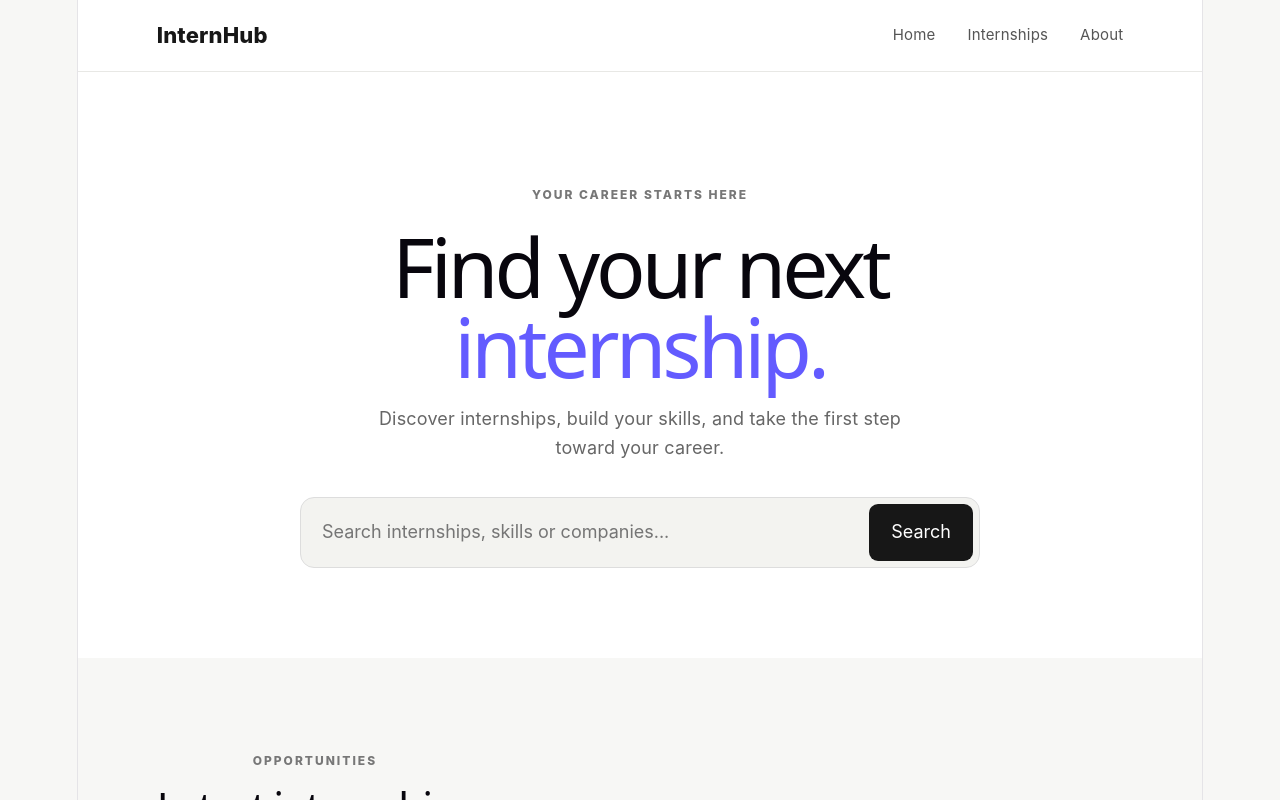
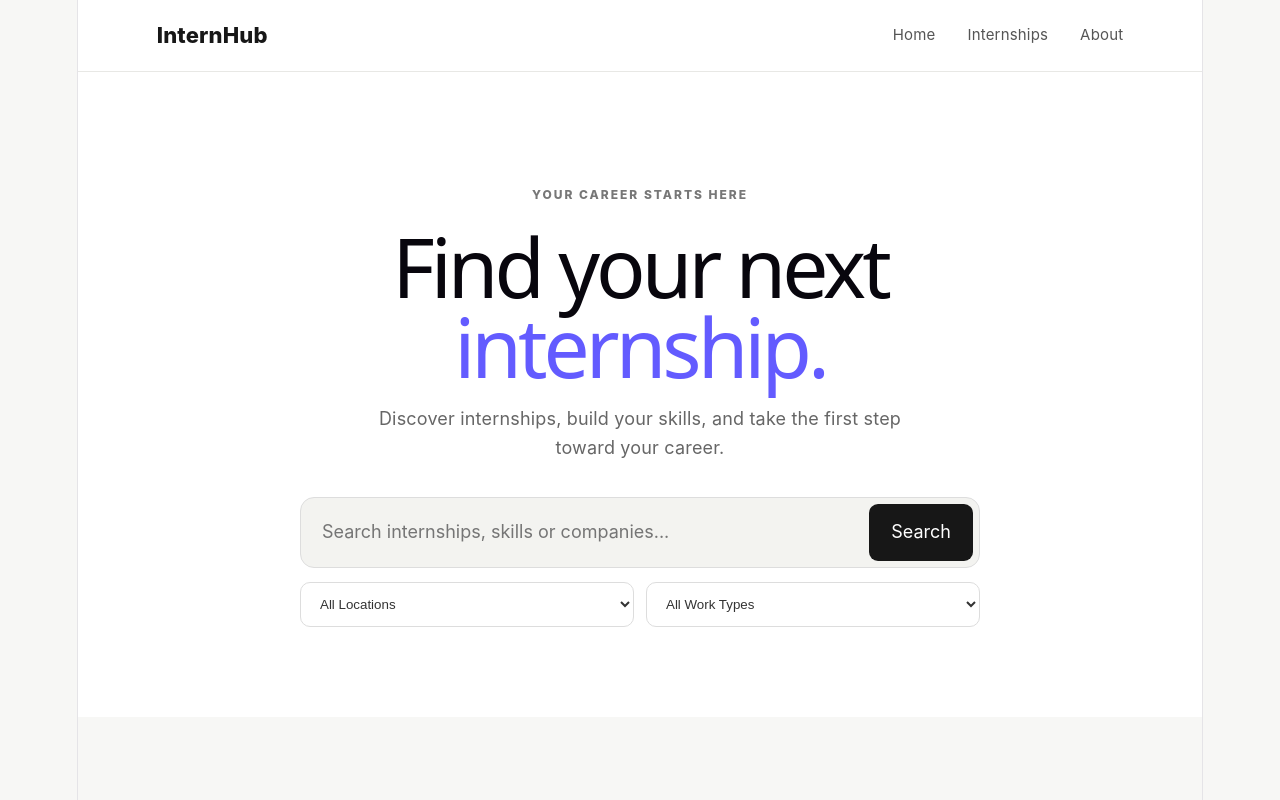
Before and after one commit to vaibhavvm2005/student-internship-hub, a React (Vite) app: page / in a window 1280 px wide. Shown: the top 800 px of the page. Built offline with nearby package versions, Linux system fonts and the light colour scheme.

Commit message:
Add internship location and work type filters

```diff
--- a/src/App.css
+++ b/src/App.css
@@ -290,3 +290,31 @@ footer p {
     gap: 10px;
   }
 }
+
+.filters {
+  max-width: 680px;
+  margin: 14px auto 0;
+  display: flex;
+  gap: 12px;
+}
+
+.filters select {
+  flex: 1;
+  padding: 13px 15px;
+  border: 1px solid #ddd;
+  border-radius: 10px;
+  background: white;
+  color: #333;
+  outline: none;
+  cursor: pointer;
+}
+
+.filters select:focus {
+  border-color: #635bff;
+}
+
+@media (max-width: 600px) {
+  .filters {
+    flex-direction: column;
+  }
+}
--- a/src/App.jsx
+++ b/src/App.jsx
@@ -36,12 +36,25 @@ const internships = [
 
 function App() {
   const [search, setSearch] = useState("");
+  const [locationFilter, setLocationFilter] = useState("All");
+  const [typeFilter, setTypeFilter] = useState("All");
 
-  const filteredInternships = internships.filter((internship) =>
+const filteredInternships = internships.filter((internship) => {
+  const matchesSearch =
     `${internship.role} ${internship.company} ${internship.location}`
       .toLowerCase()
-      .includes(search.toLowerCase())
-  );
+      .includes(search.toLowerCase());
+
+  const matchesLocation =
+    locationFilter === "All" ||
+    internship.location === locationFilter;
+
+  const matchesType =
+    typeFilter === "All" ||
+    internship.type === typeFilter;
+
+  return matchesSearch && matchesLocation && matchesType;
+});
 
   return (
     <div className="app">
@@ -78,6 +91,27 @@ function App() {
 
           <button>Search</button>
         </div>
+        <div className="filters">
+  <select
+    value={locationFilter}
+    onChange={(e) => setLocationFilter(e.target.value)}
+  >
+    <option value="All">All Locations</option>
+    <option value="Bengaluru">Bengaluru</option>
+    <option value="Hyderabad">Hyderabad</option>
+    <option value="Remote">Remote</option>
+  </select>
+
+  <select
+    value={typeFilter}
+    onChange={(e) => setTypeFilter(e.target.value)}
+  >
+    <option value="All">All Work Types</option>
+    <option value="Remote">Remote</option>
+    <option value="Hybrid">Hybrid</option>
+    <option value="On-site">On-site</option>
+  </select>
+</div>
       </section>
 
       <section className="internships" id="internships">
```
